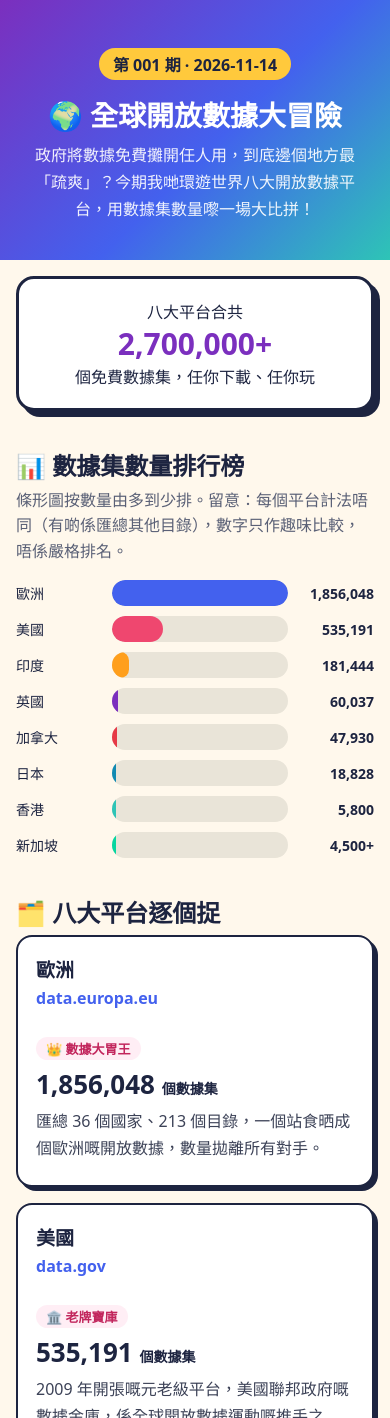
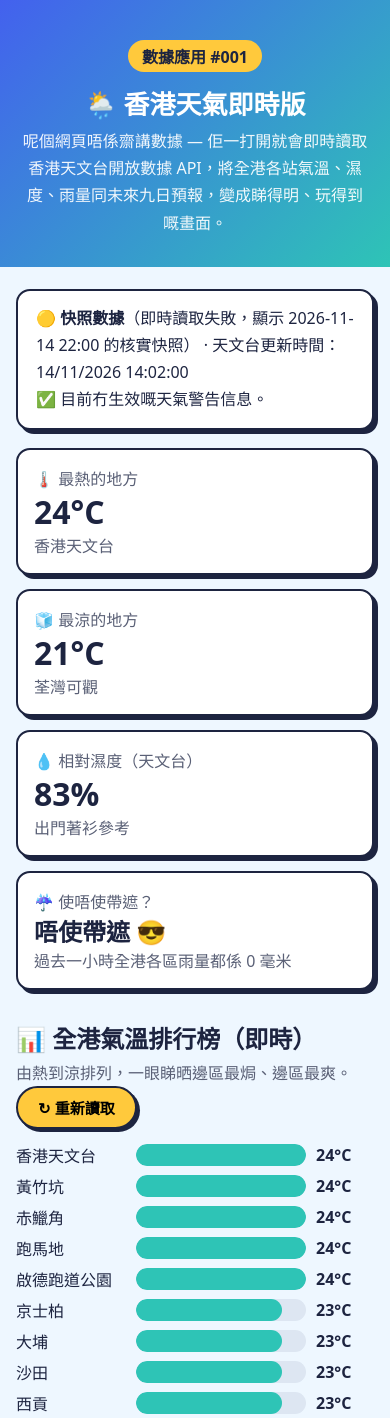
Before and after one commit to abcdkk-debug/daily-fun-web, a plain HTML site: page index.html in a window 390 px wide. Shown: the top 1418 px of the page. Drawn offline with Linux system fonts and the light colour scheme; no server answers.

Commit message:
將當日製作的香港天氣即時版設為 index.html

```diff
--- a/index.html
+++ b/index.html
@@ -3,117 +3,110 @@
 <head>
 <meta charset="UTF-8">
 <meta name="viewport" content="width=device-width, initial-scale=1.0">
-<title>第 001 期｜全球開放數據大冒險 — Daily Fun Web</title>
+<title>香港天氣即時版｜數據應用 #001 — Daily Fun Web</title>
 <style>
-  :root{--ink:#1d2440;--paper:#fff8ec;--pink:#ff6b9d;--yellow:#ffc93c;--teal:#2ec4b6;--blue:#4361ee;--purple:#7b2fbe}
+  :root{--ink:#1d2440;--paper:#eef7ff;--yellow:#ffc93c;--teal:#2ec4b6;--blue:#4361ee;--purple:#7b2fbe;--red:#ef476f}
   *{box-sizing:border-box}
   body{margin:0;font-family:"PingFang HK","Microsoft JhengHei",system-ui,sans-serif;background:var(--paper);color:var(--ink)}
-  header{background:linear-gradient(135deg,var(--purple),var(--blue) 55%,var(--teal));color:#fff;padding:48px 20px 36px;text-align:center}
+  header{background:linear-gradient(135deg,#4361ee,#2ec4b6);color:#fff;padding:40px 20px 30px;text-align:center}
   header .ep{display:inline-block;background:var(--yellow);color:var(--ink);font-weight:700;padding:4px 14px;border-radius:999px}
-  header h1{font-size:clamp(28px,6vw,52px);margin:14px 0 8px}
-  header p{opacity:.92;max-width:680px;margin:0 auto;line-height:1.7}
-  main{max-width:960px;margin:0 auto;padding:24px 16px 56px}
-  .total{background:#fff;border:3px solid var(--ink);border-radius:18px;box-shadow:6px 6px 0 var(--ink);padding:20px;text-align:center;margin-top:-8px}
-  .total b{font-size:clamp(30px,6vw,48px);color:var(--purple)}
-  h2{margin:36px 0 6px;font-size:24px}
-  .sub{color:#5a6076;margin:0 0 16px;line-height:1.6}
-  .bar-row{display:grid;grid-template-columns:118px 1fr 92px;gap:10px;align-items:center;margin:10px 0}
-  .bar-track{background:#e9e4d8;border-radius:999px;height:26px;overflow:hidden}
-  .bar{height:100%;border-radius:999px;width:0;transition:width 1s ease}
-  .bar-num{font-weight:700;text-align:right}
-  .cards{display:grid;grid-template-columns:repeat(auto-fit,minmax(260px,1fr));gap:16px}
-  .card{background:#fff;border:2.5px solid var(--ink);border-radius:16px;padding:18px;box-shadow:4px 4px 0 var(--ink)}
-  .card h3{margin:0 0 4px;font-size:19px}
-  .card .site{color:var(--blue);font-weight:700;word-break:break-all}
-  .card .nick{display:inline-block;background:#ffeef5;color:#c2255c;border-radius:999px;padding:2px 10px;font-size:13px;font-weight:700;margin:6px 0}
-  .card p{line-height:1.65;margin:6px 0;color:#3c4257}
-  .card .big{font-size:26px;font-weight:800}
-  button{background:var(--yellow);border:2.5px solid var(--ink);border-radius:999px;padding:10px 22px;font-size:16px;font-weight:800;cursor:pointer;box-shadow:3px 3px 0 var(--ink)}
-  button:active{transform:translate(2px,2px);box-shadow:1px 1px 0 var(--ink)}
-  #factBox,#quizBox{background:#fff;border:3px dashed var(--purple);border-radius:16px;padding:20px;line-height:1.7;min-height:76px}
-  .quiz-q{margin:14px 0}
-  .quiz-q label{display:block;background:#f4f1ff;border-radius:10px;padding:8px 12px;margin:6px 0;cursor:pointer}
-  footer{max-width:960px;margin:0 auto;padding:0 16px 40px;color:#5a6076;font-size:14px;line-height:1.8}
+  header h1{font-size:clamp(26px,6vw,46px);margin:12px 0 6px}
+  header p{opacity:.93;max-width:700px;margin:0 auto;line-height:1.7}
+  main{max-width:960px;margin:0 auto;padding:22px 16px 50px}
+  .status{background:#fff;border:2.5px solid var(--ink);border-radius:14px;box-shadow:4px 4px 0 var(--ink);padding:14px 18px;line-height:1.7}
+  .stats{display:grid;grid-template-columns:repeat(auto-fit,minmax(200px,1fr));gap:14px;margin:18px 0}
+  .stat{background:#fff;border:2.5px solid var(--ink);border-radius:14px;padding:16px;box-shadow:4px 4px 0 var(--ink)}
+  .stat .v{font-size:32px;font-weight:800}
+  .stat .k{color:#5a6076}
+  h2{margin:30px 0 6px}
+  .sub{color:#5a6076;margin:0 0 14px;line-height:1.6}
+  .bar-row{display:grid;grid-template-columns:110px 1fr 58px;gap:10px;align-items:center;margin:7px 0}
+  .bar-track{background:#dde6f2;border-radius:999px;height:22px;overflow:hidden}
+  .bar{height:100%;border-radius:999px;width:0;transition:width .8s ease}
+  .cards{display:grid;grid-template-columns:repeat(auto-fit,minmax(96px,1fr));gap:10px}
+  .day{background:#fff;border:2px solid var(--ink);border-radius:12px;padding:10px;text-align:center;line-height:1.55}
+  .day .wd{font-weight:800}
+  .day .tp{font-weight:800;color:var(--blue)}
+  button{background:var(--yellow);border:2.5px solid var(--ink);border-radius:999px;padding:9px 20px;font-size:15px;font-weight:800;cursor:pointer;box-shadow:3px 3px 0 var(--ink)}
+  footer{max-width:960px;margin:0 auto;padding:0 16px 38px;color:#5a6076;font-size:14px;line-height:1.8}
   a{color:var(--blue)}
-  @media(max-width:560px){.bar-row{grid-template-columns:86px 1fr 76px;font-size:14px}}
 </style>
 </head>
 <body>
 <header>
-  <span class="ep">第 001 期 · 2026-11-14</span>
-  <h1>🌍 全球開放數據大冒險</h1>
-  <p>政府將數據免費攤開任人用，到底邊個地方最「疏爽」？今期我哋環遊世界八大開放數據平台，用數據集數量嚟一場大比拼！</p>
+  <span class="ep">數據應用 #001</span>
+  <h1>🌦️ 香港天氣即時版</h1>
+  <p>呢個網頁唔係齋講數據 — 佢一打開就會即時讀取香港天文台開放數據 API，將全港各站氣溫、濕度、雨量同未來九日預報，變成睇得明、玩得到嘅畫面。</p>
 </header>
 <main>
-  <div class="total">八大平台合共<br><b>2,700,000+</b><br>個免費數據集，任你下載、任你玩</div>
+  <div class="status" id="status">⏳ 正在讀取天文台最新數據…</div>
 
-  <h2>📊 數據集數量排行榜</h2>
-  <p class="sub">條形圖按數量由多到少排。留意：每個平台計法唔同（有啲係匯總其他目錄），數字只作趣味比較，唔係嚴格排名。</p>
+  <div class="stats">
+    <div class="stat"><div class="k">🌡️ 最熱的地方</div><div class="v" id="hottest">—</div><div class="k" id="hottestName"></div></div>
+    <div class="stat"><div class="k">🧊 最涼的地方</div><div class="v" id="coldest">—</div><div class="k" id="coldestName"></div></div>
+    <div class="stat"><div class="k">💧 相對濕度（天文台）</div><div class="v" id="humidity">—</div><div class="k">出門著衫參考</div></div>
+    <div class="stat"><div class="k">☔ 使唔使帶遮？</div><div class="v" id="umbrella" style="font-size:24px">—</div><div class="k" id="umbrellaWhy"></div></div>
+  </div>
+
+  <h2>📊 全港氣溫排行榜（即時）</h2>
+  <p class="sub">由熱到涼排列，一眼睇晒邊區最焗、邊區最爽。<button onclick="loadAll()">↻ 重新讀取</button></p>
   <div id="chart"></div>
 
-  <h2>🗂️ 八大平台逐個捉</h2>
-  <div class="cards" id="cards"></div>
-
-  <h2>🎲 隨機數據冷知識</h2>
-  <p class="sub">撳個掣，抽一張冷知識卡：</p>
-  <div id="factBox">👆 未抽卡之前，考考你：新加坡咁細個地方，佢開放數據平台累計有幾多次 API 呼叫？答案喺下面啲卡片入面。</div>
-  <p><button onclick="drawFact()">抽一張！</button></p>
-
-  <h2>🧠 三題小測驗</h2>
-  <div id="quizBox">
-    <div class="quiz-q"><b>Q1. 邊個平台數據集最多？</b>
-      <label><input type="radio" name="q1" value="0"> 美國 Data.gov</label>
-      <label><input type="radio" name="q1" value="1"> 歐洲 data.europa.eu</label>
-      <label><input type="radio" name="q1" value="0"> 香港 DATA.GOV.HK</label></div>
-    <div class="quiz-q"><b>Q2. 香港平台約有幾多個數據集附有 API？</b>
-      <label><input type="radio" name="q2" value="0"> 約 260 個</label>
-      <label><input type="radio" name="q2" value="1"> 約 2,600 個</label>
-      <label><input type="radio" name="q2" value="0"> 約 26,000 個</label></div>
-    <div class="quiz-q"><b>Q3. 新加坡平台累計 API 呼叫大約係？</b>
-      <label><input type="radio" name="q3" value="1"> 23.8 億次</label>
-      <label><input type="radio" name="q3" value="0"> 238 萬次</label>
-      <label><input type="radio" name="q3" value="0"> 2,380 次</label></div>
-    <p><button onclick="markQuiz()">交卷！</button> <span id="score"></span></p>
-  </div>
+  <h2>📅 未來九日預報</h2>
+  <p class="sub">同樣嚟自天文台開放數據（九天天氣預報數據集）。</p>
+  <div class="cards" id="forecast"><div class="day">載入中…</div></div>
 </main>
 <footer>
-  <b>資料來源（2026-11-14 查核，數字會隨平台更新而變）：</b><br>
-  歐洲 data.europa.eu「portal in numbers」：1,856,048 個數據集、213 個目錄、36 個國家；
-  美國 <a href="https://data.gov/">data.gov</a> 首頁：535,191 個數據集；
-  印度 data.gov.in：181,444 個；英國 data.gov.uk：60,037 個；加拿大 Open Government Portal：47,930 筆紀錄；
-  日本 e-Gov 數據平台：18,828 個；
-  香港 <a href="https://data.gov.hk/sc">DATA.GOV.HK</a> 首頁：5,800 個數據集、2,600 個附 API、120 個提供機構；
-  新加坡 <a href="https://data.gov.sg/">data.gov.sg</a>：4,500+ 個數據集、70+ 機構、累計 23.8 億次 API 呼叫。<br>
-  Daily Fun Web · 由 K仔 每日製作 · 第 001 期
+  <b>數據來源：</b>香港天文台開放數據 API（經 DATA.GOV.HK 發布）—「本港天氣報告」rhrread 同「九天天氣預報」fnd 數據集，開啟頁面時即時讀取，無需 API 金鑰。<br>
+  若即時讀取失敗，會顯示 2026-11-14 22:00 HKT 的已核實快照（天文台 24°C、濕度 83%、各區雨量 0 毫米、全港氣溫 21–24°C）。<br>
+  Daily Fun Web · 數據應用 #001 · 2026-11-14
 </footer>
 <script>
-const portals=[
- {name:"歐洲",site:"data.europa.eu",num:1856048,display:"1,856,048",color:"#4361ee",nick:"👑 數據大胃王",desc:"匯總 36 個國家、213 個目錄，一個站食晒成個歐洲嘅開放數據，數量拋離所有對手。"},
- {name:"美國",site:"data.gov",num:535191,display:"535,191",color:"#ef476f",nick:"🏛️ 老牌寶庫",desc:"2009 年開張嘅元老級平台，美國聯邦政府嘅數據金庫，係全球開放數據運動嘅推手之一。"},
- {name:"印度",site:"data.gov.in",num:181444,display:"181,444",color:"#ff9f1c",nick:"🐘 人多數據多",desc:"2012 年推出，匯集中央部委到地方邦嘅數據，唔少仲提供 API，規模排全球第三。"},
- {name:"英國",site:"data.gov.uk",num:60037,display:"60,037",color:"#7b2fbe",nick:"🎩 紳士圖書館",desc:"2010 年開張，而家正轉型成 National Data Library，想做全國公共數據嘅單一入口。"},
- {name:"加拿大",site:"open.canada.ca",num:47930,display:"47,930",color:"#e63946",nick:"🍁 楓葉檔案室",desc:"英法雙語並行，連聯邦企業登記呢類實用紀錄都開放埋畀公眾查閱。"},
- {name:"日本",site:"data.go.jp / e-Gov",num:18828,display:"18,828",color:"#118ab2",nick:"🍱 便當式齊全",desc:"以 CKAN 系統運作，數據跟足 DCAT 標準，整齊到好似日式便當咁分門別類。"},
- {name:"香港",site:"data.gov.hk",num:5800,display:"5,800",color:"#2ec4b6",nick:"🚌 生活小幫手",desc:"數量唔算大，但有 2,600 個數據集附 API — 巴士到站、天氣、出入境人次，全部同日常出行貼身相關。"},
- {name:"新加坡",site:"data.gov.sg",num:4500,display:"4,500+",color:"#06d6a0",nick:"⚡ 細國大能量",desc:"得 4,500+ 個數據集，但累計 API 呼叫高達 23.8 億次！細細個，轉數快到驚人。"}
-];
-const max=portals[0].num;
-document.getElementById('chart').innerHTML=portals.map(p=>
- `<div class="bar-row"><div>${p.name}</div><div class="bar-track"><div class="bar" data-w="${Math.max(2,p.num/max*100)}" style="background:${p.color}"></div></div><div class="bar-num">${p.display}</div></div>`).join('');
-setTimeout(()=>document.querySelectorAll('.bar').forEach(b=>b.style.width=b.dataset.w+'%'),150);
-document.getElementById('cards').innerHTML=portals.map(p=>
- `<div class="card"><h3>${p.name}</h3><div class="site">${p.site}</div><br><span class="nick">${p.nick}</span><div class="big">${p.display} <small style="font-size:14px">個數據集</small></div><p>${p.desc}</p></div>`).join('');
-const facts=[
- "🇸🇬 新加坡 data.gov.sg 累計 API 呼叫有 23.8 億次 — 平均每個數據集被呼叫超過 50 萬次！",
- "🇪🇺 歐洲平台一個站就匯總咗 36 個國家嘅數據，數量係香港嘅約 320 倍。",
- "🇭🇰 香港 5,800 個數據集入面，約 2,600 個（近一半）有 API，即係接近一半數據可以俾程式即時讀取。",
- "🇺🇸 美國 Data.gov 有 535,191 個數據集，一個站嘅數量已經多過呢度其餘五個平台（歐洲除外）加埋。",
- "🇯🇵 日本同好多國家嘅平台都用開源軟件 CKAN — 開放數據平台，自己都係開放嘅。",
- "🇨🇦 加拿大平台係英法雙語嘅，搜尋結果會同時照顧兩種官方語言嘅用家。"
-];
-function drawFact(){document.getElementById('factBox').textContent=facts[Math.floor(Math.random()*facts.length)];}
-function markQuiz(){let s=0;['q1','q2','q3'].forEach(q=>{const v=document.querySelector(`input[name=${q}]:checked`);if(v&&v.value==='1')s++;});
- document.getElementById('score').textContent=s===3?'🎉 滿分！你已經係開放數據小博士！':`你得到 ${s}/3 分，再碌上啲卡片溫下書啦。`;}
+const API='https://data.weather.gov.hk/weatherAPI/opendata/weather.php';
+// 2026-11-14 22:00 HKT 已核實快照（即時讀取失敗時用）
+const SNAPSHOT={updateTime:'2026-11-14T22:02:00+08:00',
+ temperature:{data:[['京士柏',23],['香港天文台',24],['黃竹坑',24],['打鼓嶺',22],['流浮山',22],['大埔',23],['沙田',23],['屯門',22],['將軍澳',21],['西貢',23],['長洲',22],['赤鱲角',24],['青衣',23],['石崗',23],['荃灣可觀',21],['荃灣城門谷',22],['香港公園',23],['筲箕灣',23],['九龍城',23],['跑馬地',24],['黃大仙',23],['赤柱',22],['觀塘',22],['深水埗',23],['啟德跑道公園',24],['元朗公園',23],['大美督',22]].map(([place,value])=>({place,value,unit:'C'}))},
+ humidity:{data:[{place:'香港天文台',value:83,unit:'percent'}]},
+ rainfall:{data:[['中西區'],['東區'],['葵青'],['離島區'],['北區'],['西貢'],['沙田'],['南區'],['大埔'],['荃灣'],['屯門'],['灣仔'],['元朗'],['油尖旺'],['深水埗'],['九龍城'],['黃大仙'],['觀塘']].map(([place])=>({place,max:0,unit:'mm'}))},
+ warningMessage:''};
+function color(t){return t>=28?'#ef476f':t>=25?'#ff9f1c':t>=22?'#2ec4b6':'#4361ee';}
+function render(w,live){
+  const temps=[...w.temperature.data].sort((a,b)=>b.value-a.value);
+  const hot=temps[0], cold=temps[temps.length-1];
+  document.getElementById('hottest').textContent=hot.value+'°C';
+  document.getElementById('hottestName').textContent=hot.place;
+  document.getElementById('coldest').textContent=cold.value+'°C';
+  document.getElementById('coldestName').textContent=cold.place;
+  const hum=w.humidity&&w.humidity.data&&w.humidity.data[0];
+  document.getElementById('humidity').textContent=hum?hum.value+'%':'—';
+  const rainMax=Math.max(...(w.rainfall.data||[]).map(r=>r.max||0));
+  const wet=(w.rainfall.data||[]).filter(r=>(r.max||0)>0).length;
+  document.getElementById('umbrella').textContent=rainMax>0?'帶遮穩陣 ☂️':'唔使帶遮 😎';
+  document.getElementById('umbrellaWhy').textContent=rainMax>0?`有 ${wet} 區錄得雨量，最高 ${rainMax} 毫米`:'過去一小時全港各區雨量都係 0 毫米';
+  const maxT=hot.value, minT=Math.max(0,cold.value-4);
+  document.getElementById('chart').innerHTML=temps.map(t=>
+   `<div class="bar-row"><div>${t.place}</div><div class="bar-track"><div class="bar" data-w="${(t.value-minT)/(maxT-minT)*100}" style="background:${color(t.value)}"></div></div><div><b>${t.value}°C</b></div></div>`).join('');
+  setTimeout(()=>document.querySelectorAll('.bar').forEach(b=>b.style.width=Math.max(6,b.dataset.w)+'%'),100);
+  const t=new Date(w.updateTime);
+  document.getElementById('status').innerHTML=(live?'🟢 <b>即時數據</b>':'🟡 <b>快照數據</b>（即時讀取失敗，顯示 2026-11-14 22:00 的核實快照）')+
+   ` · 天文台更新時間：${isNaN(t)?w.updateTime:t.toLocaleString('zh-HK',{hour12:false})}`+
+   (w.warningMessage?`<br>⚠️ 天氣警告：${w.warningMessage}`:'<br>✅ 目前冇生效嘅天氣警告信息。');
+}
+async function loadAll(){
+  try{
+    const r=await fetch(`${API}?dataType=rhrread&lang=tc`);
+    if(!r.ok) throw 0;
+    render(await r.json(),true);
+  }catch(e){ render(SNAPSHOT,false); }
+  try{
+    const r=await fetch(`${API}?dataType=fnd&lang=tc`);
+    if(!r.ok) throw 0;
+    const f=await r.json();
+    document.getElementById('forecast').innerHTML=(f.weatherForecast||[]).map(d=>
+     `<div class="day"><div class="wd">${d.week||''}</div><div>${d.forecastWeather||''}</div><div class="tp">${d.forecastMintemp.value}–${d.forecastMaxtemp.value}°C</div><div>落雨機會：${d.PSR||'—'}</div></div>`).join('')||'<div class="day">暫時讀唔到預報</div>';
+  }catch(e){ document.getElementById('forecast').innerHTML='<div class="day">即時預報讀取失敗，重新整理頁面再試。</div>'; }
+}
+loadAll();
 </script>
 </body>
 </html>
```
Also changed, not shown: 1 other file.
